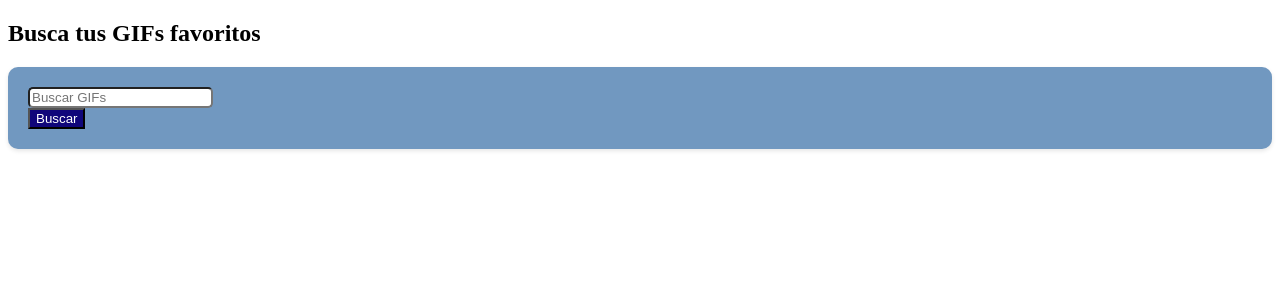
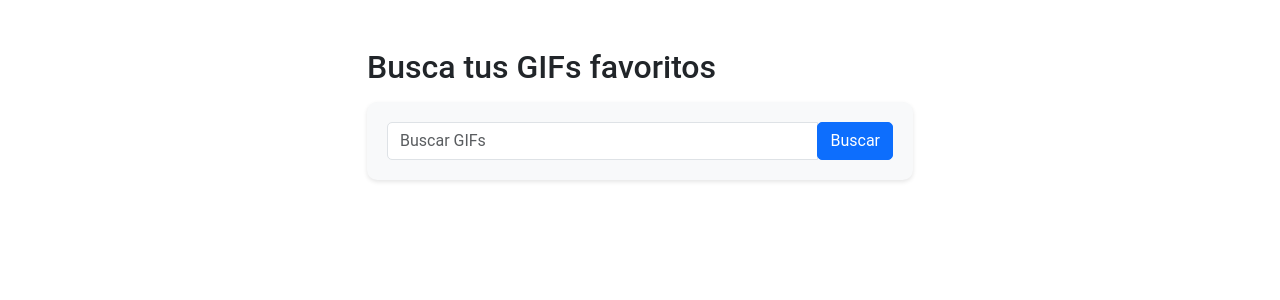
Before and after one commit to yruedahu/Giphy-Angular, an Angular app: page /search in a window 1280 px wide. Shown: the top 300 px of the page. Built offline with nearby package versions, Linux system fonts and the light colour scheme.

Commit message:
New styles

```diff
--- a/src/app/components/GalleryComponent/gif.gallery.component.scss
+++ b/src/app/components/GalleryComponent/gif.gallery.component.scss
@@ -0,0 +1,3 @@
+.card {
+    width: 18rem;
+  }
--- a/src/app/components/SearchComponent/gif.search.component.scss
+++ b/src/app/components/SearchComponent/gif.search.component.scss
@@ -1,5 +1,5 @@
 .form-wrapper {
-    background-color: #7198c0;
+  background-color: #f8f9fa;
   padding: 20px;
   border-radius: 10px;
   box-shadow: 0 2px 4px rgba(0,0,0,0.1);
@@ -10,6 +10,5 @@
 }
 
 .submit-button {
-    background-color : #10067a;
-    color: white;
+  border-radius: 5px;
 }
--- a/src/styles.scss
+++ b/src/styles.scss
@@ -1 +1,4 @@
-/* You can add global styles to this file, and also import other style files */
+@import "~bootstrap/dist/css/bootstrap.min.css";
+
+html, body { height: 100%; }
+body { margin: 0; font-family: Roboto, "Helvetica Neue", sans-serif; }
```
Lines whose indentation alone changed are shown as unchanged.
